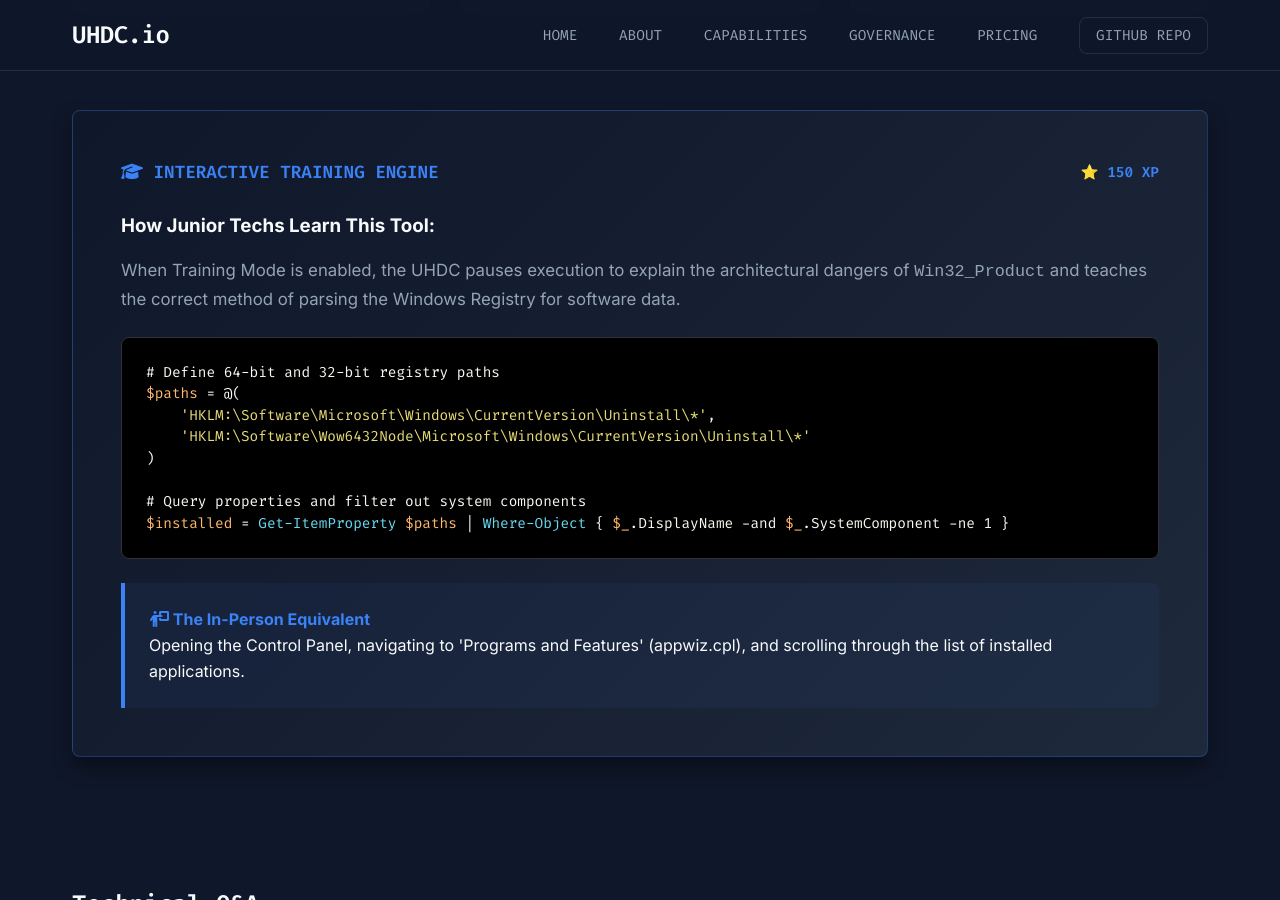
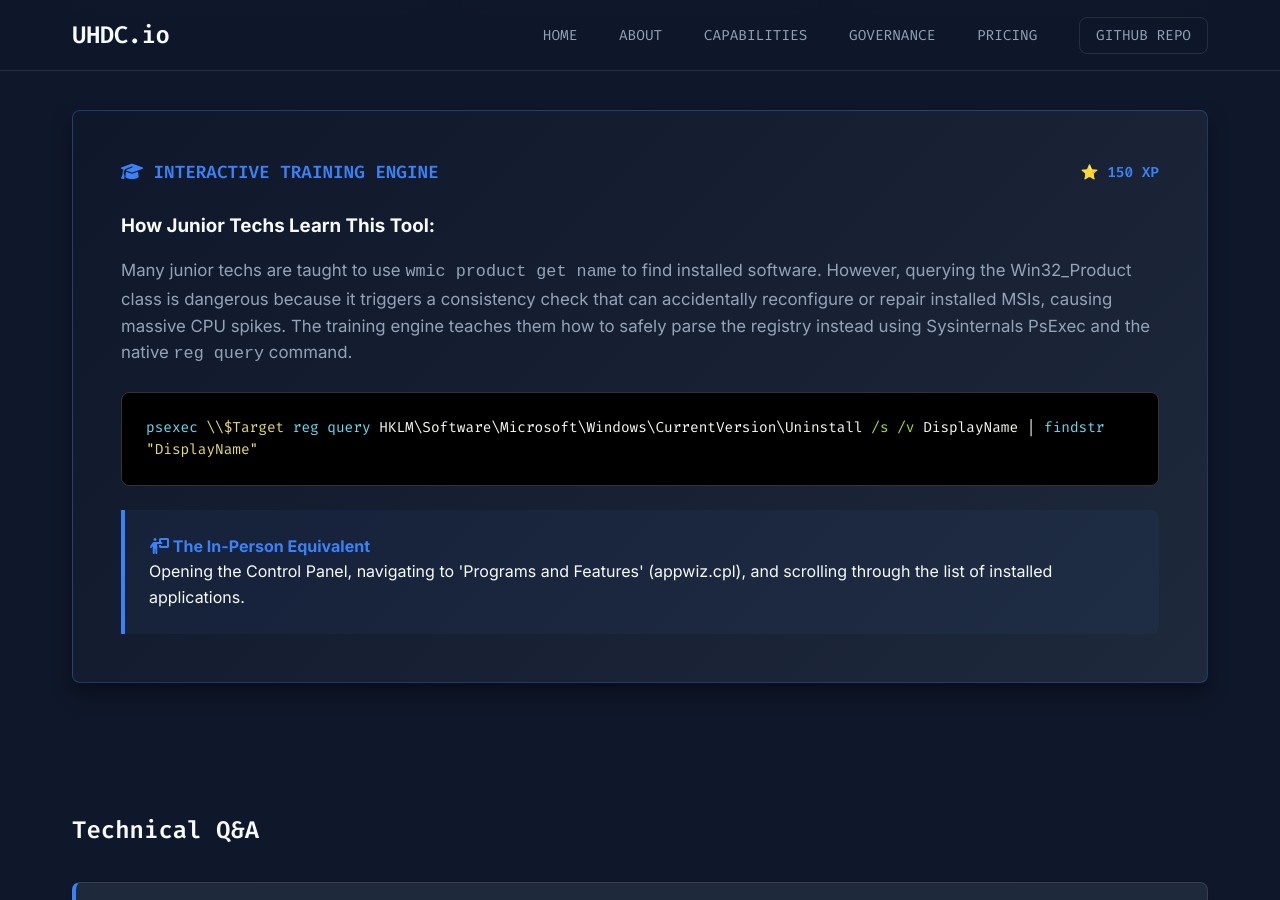
Before and after one commit to BobbyBurnsy/UHDC.io, a Jekyll site: the page built from software-inventory-audit.html, in a window 1280 px wide and 900 px high, scrolled down 1148 px. Built offline with Jekyll 4.4.1, drawn with Linux system fonts in a browser that asks for light colours.

Commit message:
Update software-inventory-audit.html

```diff
--- a/software-inventory-audit.html
+++ b/software-inventory-audit.html
@@ -100,17 +100,11 @@ title: "Software Inventory Audit"
 
         <h3 style="color: var(--text-primary); margin-bottom: 1rem;">How Junior Techs Learn This Tool:</h3>
         <p style="color: var(--text-secondary); font-size: 1.05rem; line-height: 1.6; margin-bottom: 1.5rem;">
-            When Training Mode is enabled, the UHDC pauses execution to explain the architectural dangers of <code>Win32_Product</code> and teaches the correct method of parsing the Windows Registry for software data.
+            Many junior techs are taught to use <code>wmic product get name</code> to find installed software. However, querying the Win32_Product class is dangerous because it triggers a consistency check that can accidentally reconfigure or repair installed MSIs, causing massive CPU spikes. The training engine teaches them how to safely parse the registry instead using Sysinternals PsExec and the native <code>reg query</code> command.
         </p>
 
         <div class="mock-code">
-            <span class="text-muted"># Define 64-bit and 32-bit registry paths</span><br>
-            <span class="var">$paths</span> = @(<br>
-            &nbsp;&nbsp;&nbsp;&nbsp;<span class="str">'HKLM:\Software\Microsoft\Windows\CurrentVersion\Uninstall\*'</span>,<br>
-            &nbsp;&nbsp;&nbsp;&nbsp;<span class="str">'HKLM:\Software\Wow6432Node\Microsoft\Windows\CurrentVersion\Uninstall\*'</span><br>
-            )<br><br>
-            <span class="text-muted"># Query properties and filter out system components</span><br>
-            <span class="var">$installed</span> = <span class="cmd">Get-ItemProperty</span> <span class="var">$paths</span> | <span class="cmd">Where-Object</span> { <span class="var">$_</span>.DisplayName -and <span class="var">$_</span>.SystemComponent -ne 1 }
+            <span class="cmd">psexec</span> <span class="str">\\$Target</span> <span class="cmd">reg query</span> HKLM\Software\Microsoft\Windows\CurrentVersion\Uninstall <span class="param">/s /v</span> DisplayName | <span class="cmd">findstr</span> <span class="str">"DisplayName"</span>
         </div>
 
         <div class="mock-inperson" style="border-left-color: var(--accent-blue); background: rgba(59, 130, 246, 0.05);">
```
